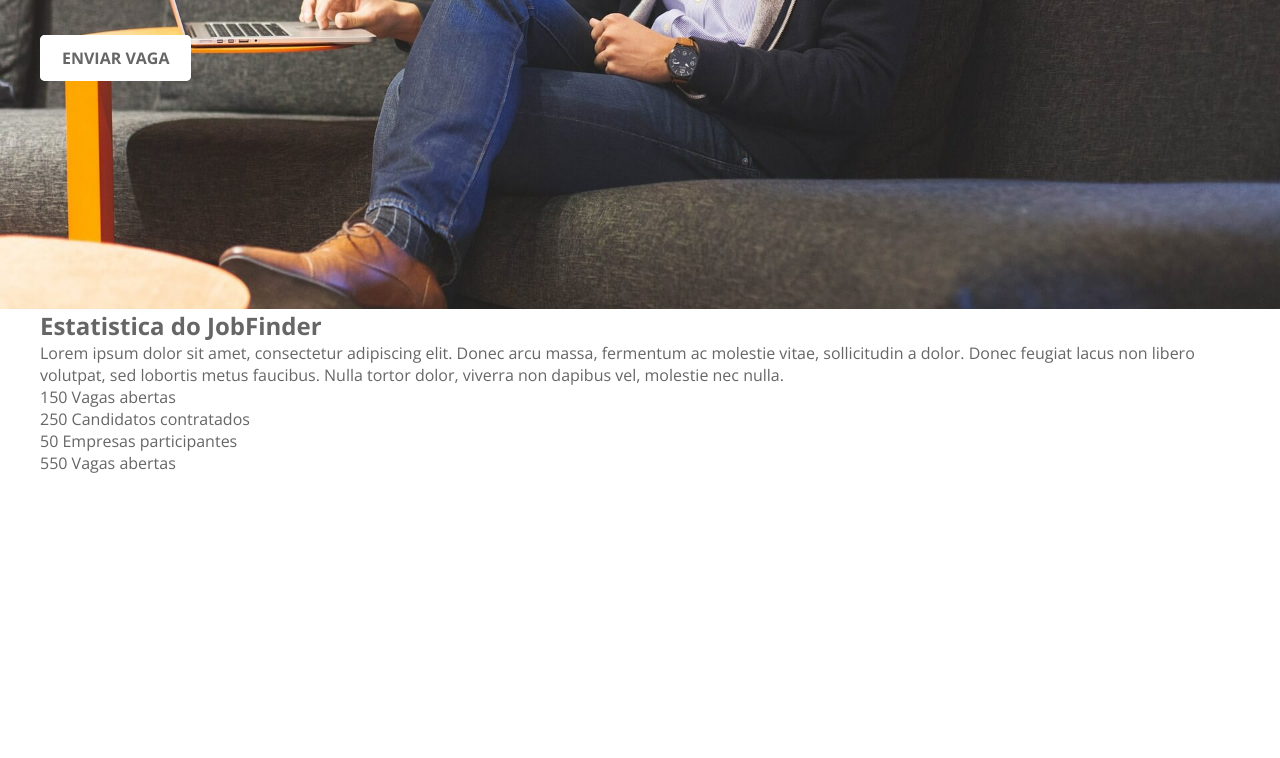
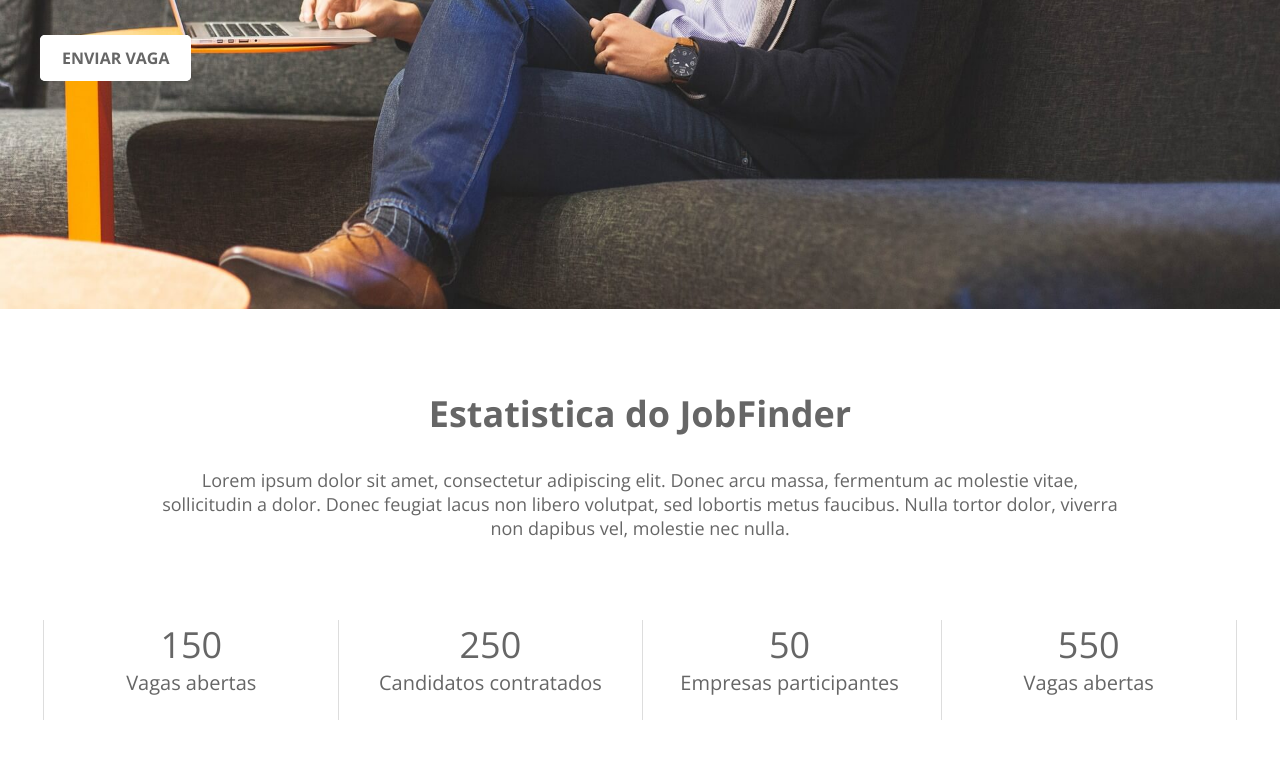
Before and after one commit to samuelrbo/self-update-study-html-css, a plain HTML site: page index.html in a window 1280 px wide. Shown: the part 2032-2790 px from the top of the page. Before the commit the page ends 2506 px from the top, so only its background shows below. Drawn offline with nearby package versions, Linux system fonts and the light colour scheme.

Commit message:
feat: :art: status boxes

```diff
--- a/css/styles.css
+++ b/css/styles.css
@@ -317,3 +317,49 @@ nav::after {
   background-color: transparent;
   color: #FFF;
 }
+
+/* status container */
+#status-container {
+  text-align: center;
+  padding: 5em 0;
+}
+
+.title-center {
+  font-size: 36px;
+  margin-bottom: 30px;
+  text-align: center;
+}
+
+.p-center {
+  width: 80%;
+  position: relative;
+  margin-left: auto;
+  margin-right: auto;
+  font-size: 18px;
+}
+
+.status-box {
+  display: inline-block;
+  text-align: center;
+  width: 24.5%; /* Alguns browsers não fazem o calculo correto para 25% nos 4 boxes entao como hack usa-se valor aproximado */
+  margin-top: 80px;
+  border-left: 1px solid #DDD;
+  border-right: 1px solid #DDD;
+  height: 100px;
+}
+
+.status-box:nth-child(2) {
+  border: none;
+}
+
+.status-box:nth-child(3) {
+  border-right: none;
+}
+
+.status-qtd {
+  font-size: 36px;
+}
+
+.status-text {
+  font-size: 20px;
+}
--- a/index.html
+++ b/index.html
@@ -166,22 +166,22 @@
         <div>
           <div class="status-box">
             <span class="status-qtd">150</span>
-            <span class="status-text">Vagas abertas</span>
+            <p class="status-text">Vagas abertas</p>
           </div>
 
           <div class="status-box">
             <span class="status-qtd">250</span>
-            <span class="status-text">Candidatos contratados</span>
+            <p class="status-text">Candidatos contratados</p>
           </div>
 
           <div class="status-box">
             <span class="status-qtd">50</span>
-            <span class="status-text">Empresas participantes</span>
+            <p class="status-text">Empresas participantes</p>
           </div>
 
           <div class="status-box">
             <span class="status-qtd">550</span>
-            <span class="status-text">Vagas abertas</span>
+            <p class="status-text">Vagas abertas</p>
           </div>
         </div>
       </section>
```
